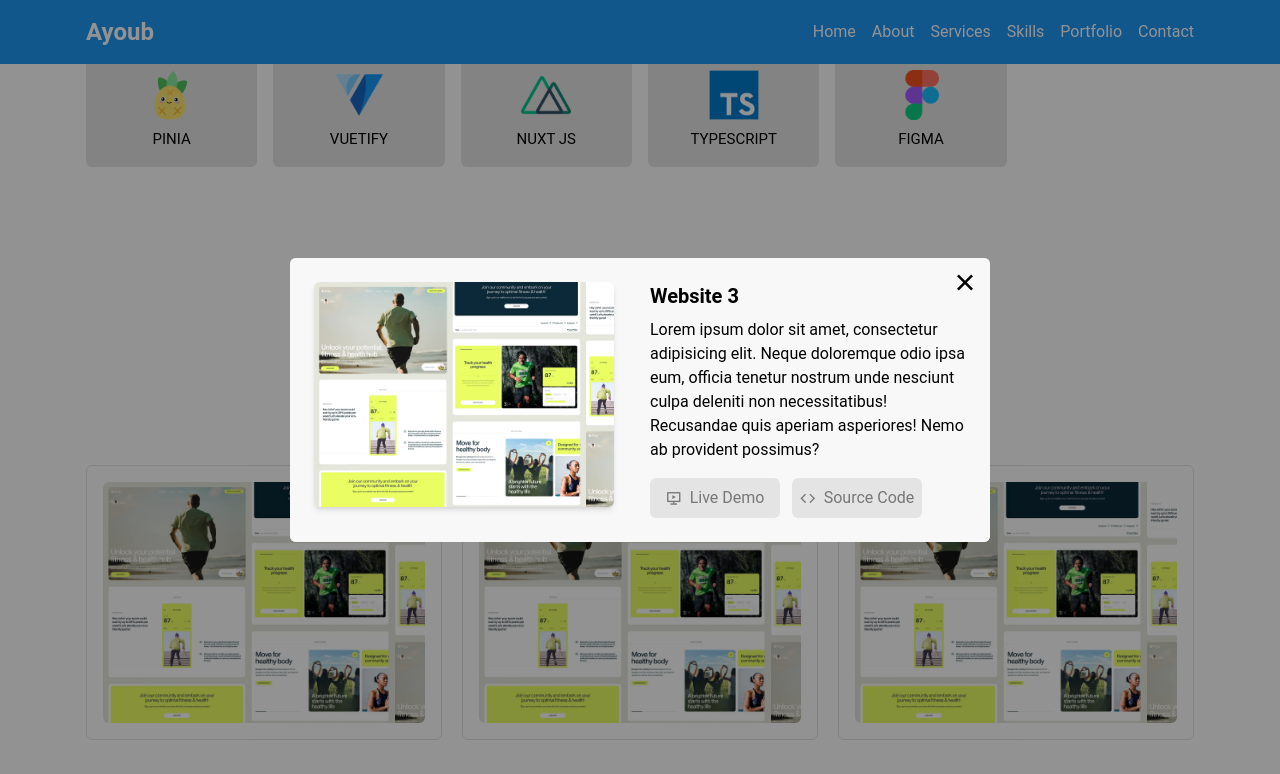
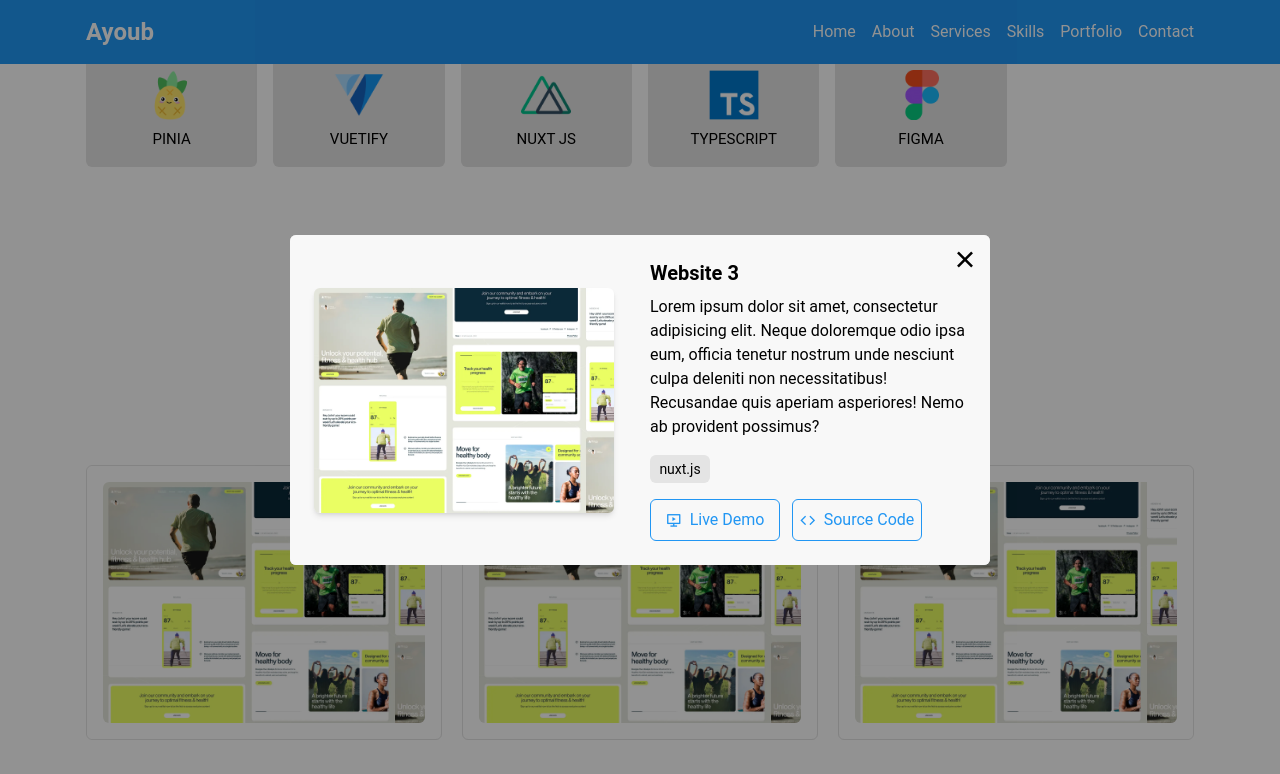
Before and after one commit to ayoub-jabiri/portfolio, a Nuxt app: page / in a window 1280 px wide. Both pictures are taken after a click on the picture 264 px from the left and 2825 px from the top of the page. Shown: the part 2223-2997 px from the top of the page. Built offline with nearby package versions, Linux system fonts and the light colour scheme.

Commit message:
Made enhancement in the portfolio section

```diff
--- a/app/components/portfolio/PortfolioProjects.vue
+++ b/app/components/portfolio/PortfolioProjects.vue
@@ -18,7 +18,7 @@
                 class="fixed left-0 top-0 w-screen h-screen z-10 p-6 bg-[#0000002b] flex justify-center items-center"
             >
                 <div
-                    class="relative bg-[#f8f8f8] p-6 max-md:pt-[45px] grid grid-cols-12 gap-5 max-md:w-full max-lg:w-[500px] lg:w-[700px] rounded-md"
+                    class="relative bg-[#f8f8f8] p-6 max-md:pt-[45px] grid grid-cols-12 items-center gap-5 max-md:w-full max-lg:w-[500px] lg:w-[700px] rounded-md"
                 >
                     <button
                         class="absolute top-2.5 right-2.5 text-3xl w-[30px] h-[30px] flex justify-center items-center cursor-pointer"
@@ -37,16 +37,21 @@
                         <h3 class="text-xl max-lg:text-center font-bold mb-2">
                             {{ project.title }}
                         </h3>
-                        <p class="max-md:text-center mb-4">
+                        <p class="max-lg:text-center mb-4">
                             {{ project.description }}
                         </p>
+                        <span
+                            class="block bg-[#e4e4e4] text-black text-sm text-center w-[60px] py-1 max-lg:mx-auto mb-4 rounded-md"
+                        >
+                            {{ project.category }}
+                        </span>
                         <div
                             class="flex max-lg:justify-center items-center gap-3"
                         >
                             <a
                                 :href="project.demo"
                                 target="_blank"
-                                class="bg-[#e4e4e4] text-[#777] hover:bg-[#9E9E9E] hover:text-white transition w-[130px] py-2 rounded-md text-center flex justify-center items-center gap-2"
+                                class="bg-transparent text-[#2196F3] hover:bg-[#2196F3] hover:text-white border border-[#2196F3] transition w-[130px] py-2 rounded-md text-center flex justify-center items-center gap-2"
                             >
                                 <i class="ri-slideshow-3-line"></i>
                                 <span>Live Demo</span>
@@ -55,7 +60,7 @@
                                 v-if="project.demo"
                                 :href="project.sourceCode"
                                 target="_blank"
-                                class="bg-[#e4e4e4] text-[#777] hover:bg-[#9E9E9E] hover:text-white transition w-[130px] py-2 rounded-md text-center flex justify-center items-center gap-2"
+                                class="bg-transparent text-[#2196F3] hover:bg-[#2196F3] hover:text-white border border-[#2196F3] transition w-[130px] py-2 rounded-md text-center flex justify-center items-center gap-2"
                             >
                                 <i class="ri-code-line"></i>
                                 <span>Source Code</span>
@@ -70,7 +75,7 @@
 </template>
 
 <script setup>
-import { ref } from "vue";
+import { ref, computed } from "vue";
 
 const projects = ref([
     {
@@ -80,6 +85,7 @@ const projects = ref([
             "Lorem ipsum dolor sit amet, consectetur adipisicing elit. Neque doloremque odio ipsa eum, officia tenetur nostrum unde nesciunt culpa deleniti non necessitatibus! Recusandae quis aperiam asperiores! Nemo ab provident possimus?",
         demo: "https://ayoub-jabiri.github.io/static-template-8",
         sourceCode: "https://github.com/ayoub-jabiri/static-template-8.git",
+        category: "vue.js",
     },
     {
         cover: "/imgs/projects/project-1.webp",
@@ -88,6 +94,7 @@ const projects = ref([
             "Lorem ipsum dolor sit amet, consectetur adipisicing elit. Neque doloremque odio ipsa eum, officia tenetur nostrum unde nesciunt culpa deleniti non necessitatibus! Recusandae quis aperiam asperiores! Nemo ab provident possimus?",
         demo: "https://ayoub-jabiri.github.io/static-template-8",
         sourceCode: "https://github.com/ayoub-jabiri/static-template-8.git",
+        category: "js",
     },
     {
         cover: "/imgs/projects/project-1.webp",
@@ -96,6 +103,7 @@ const projects = ref([
             "Lorem ipsum dolor sit amet, consectetur adipisicing elit. Neque doloremque odio ipsa eum, officia tenetur nostrum unde nesciunt culpa deleniti non necessitatibus! Recusandae quis aperiam asperiores! Nemo ab provident possimus?",
         demo: "https://ayoub-jabiri.github.io/static-template-8",
         sourceCode: "https://github.com/ayoub-jabiri/static-template-8.git",
+        category: "nuxt.js",
     },
 ]);
 
@@ -106,7 +114,17 @@ const props = defineProps({
     },
 });
 
-console.log(props.currentCategory);
+const togglePopup = ref(false);
 
-const togglePopup = ref(false);
+const filtredProjects = computed(() => {
+    if (props.currentCategory.toLocaleLowerCase() == "all") {
+        return projects.value;
+    } else {
+        return projects.value.filter(
+            (project) =>
+                project.category.toLowerCase() ==
+                props.currentCategory.toLocaleLowerCase()
+        );
+    }
+});
 </script>
```
